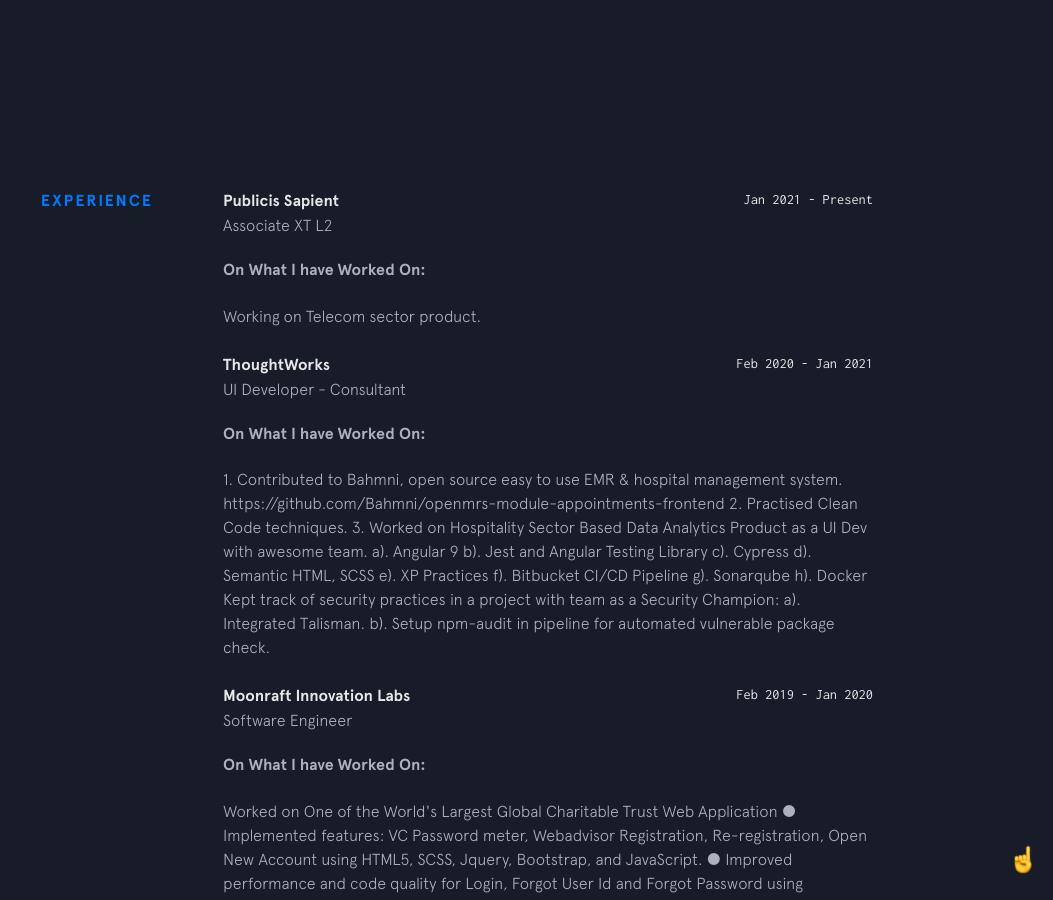
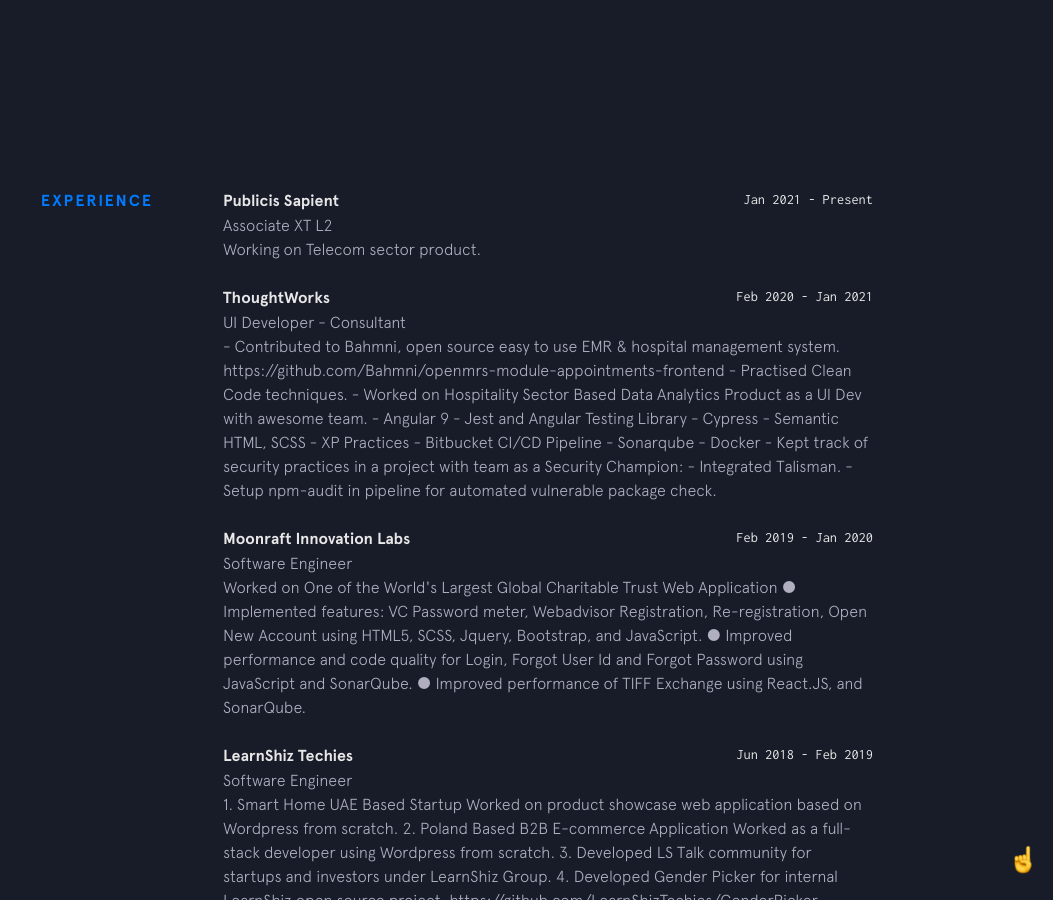
Before and after one commit to learneradarsh/learneradarsh.github.io, a Jekyll site: the page built from index.html, in a window 1280 px wide and 900 px high, scrolled down 1656 px. Shown: the whole window, without its empty margins (227-1280 px from the left). Built offline with Jekyll 4.4.1, drawn with Linux system fonts in a browser that asks for light colours; nearby versions of some CDN libraries; some of the changed text lies outside the part shown.

Commit message:
added nextline tokens

```diff
--- a/_data/experience.yml
+++ b/_data/experience.yml
@@ -8,27 +8,27 @@
   time: Feb 2020 - Jan 2021
   position: UI Developer - Consultant
   description: >2-
-     1. Contributed to Bahmni, open source easy to use EMR & hospital management system.
+    - Contributed to Bahmni, open source easy to use EMR & hospital management system.
      https://github.com/Bahmni/openmrs-module-appointments-frontend
 
-    2. Practised Clean Code techniques.
+    - Practised Clean Code techniques.
 
 
-    3. Worked on Hospitality Sector Based Data Analytics Product as a UI Dev
+    - Worked on Hospitality Sector Based Data Analytics Product as a UI Dev
     with awesome team.
-     a). Angular 9
-     b). Jest and Angular Testing Library
-     c). Cypress
-     d). Semantic HTML, SCSS
-     e). XP Practices
-     f). Bitbucket CI/CD Pipeline
-     g). Sonarqube
-     h). Docker
+     - Angular 9
+     - Jest and Angular Testing Library
+     - Cypress
+     - Semantic HTML, SCSS
+     - XP Practices
+     - Bitbucket CI/CD Pipeline
+     - Sonarqube
+     - Docker
 
-    Kept track of security practices in a project with team as a Security
+    - Kept track of security practices in a project with team as a Security
     Champion:
-     a). Integrated Talisman.
-     b). Setup npm-audit in pipeline for automated vulnerable package check.
+     - Integrated Talisman.
+     - Setup npm-audit in pipeline for automated vulnerable package check.
 
 - company: Moonraft Innovation Labs
   url: 'https://moonraft.com/home'
--- a/_includes/experience.html
+++ b/_includes/experience.html
@@ -11,7 +11,6 @@
           <div class="job__time">{{job.time}}</div>
         </div>
         <div class="job__position">{{job.position}}</div>
-        <h4>On What I have Worked On:</h4>
         <div>{{job.description}}</div>
       </div>
       {% endfor %}
```
